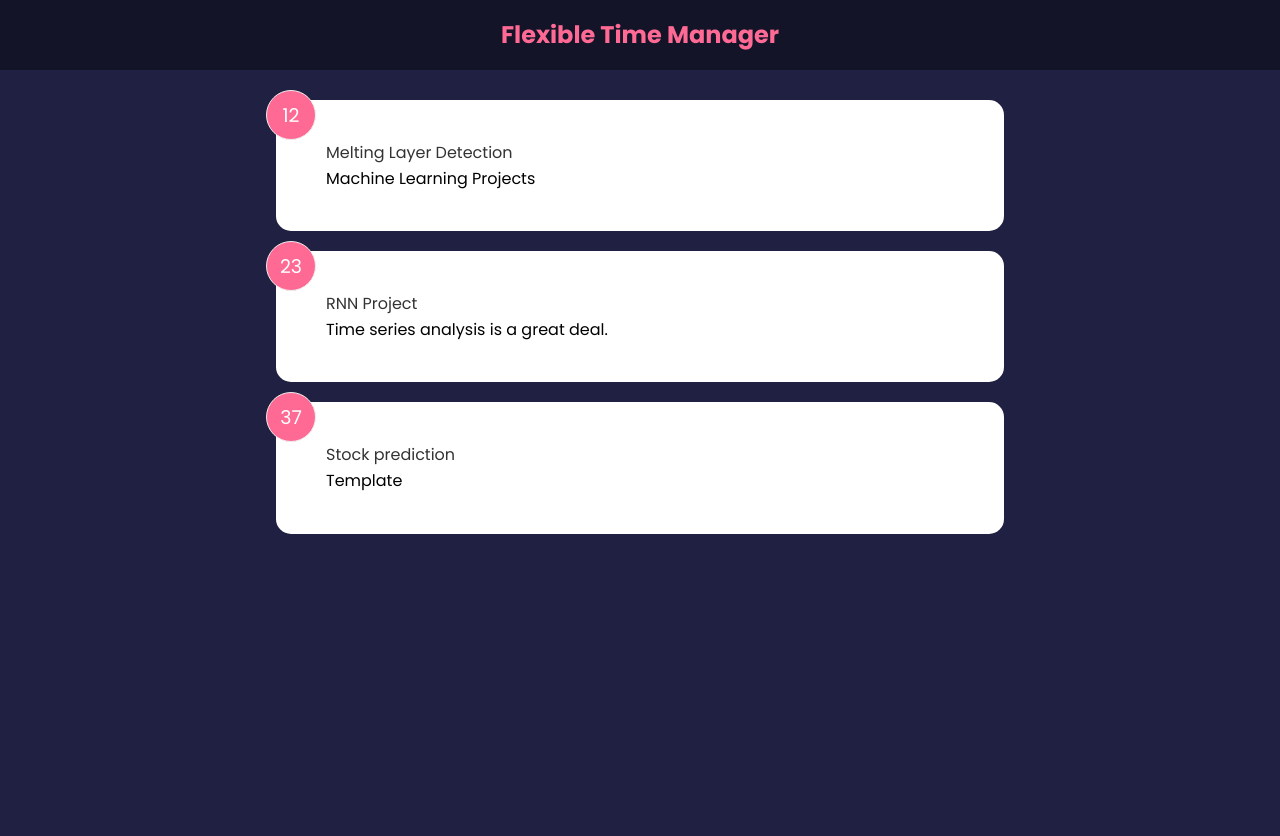
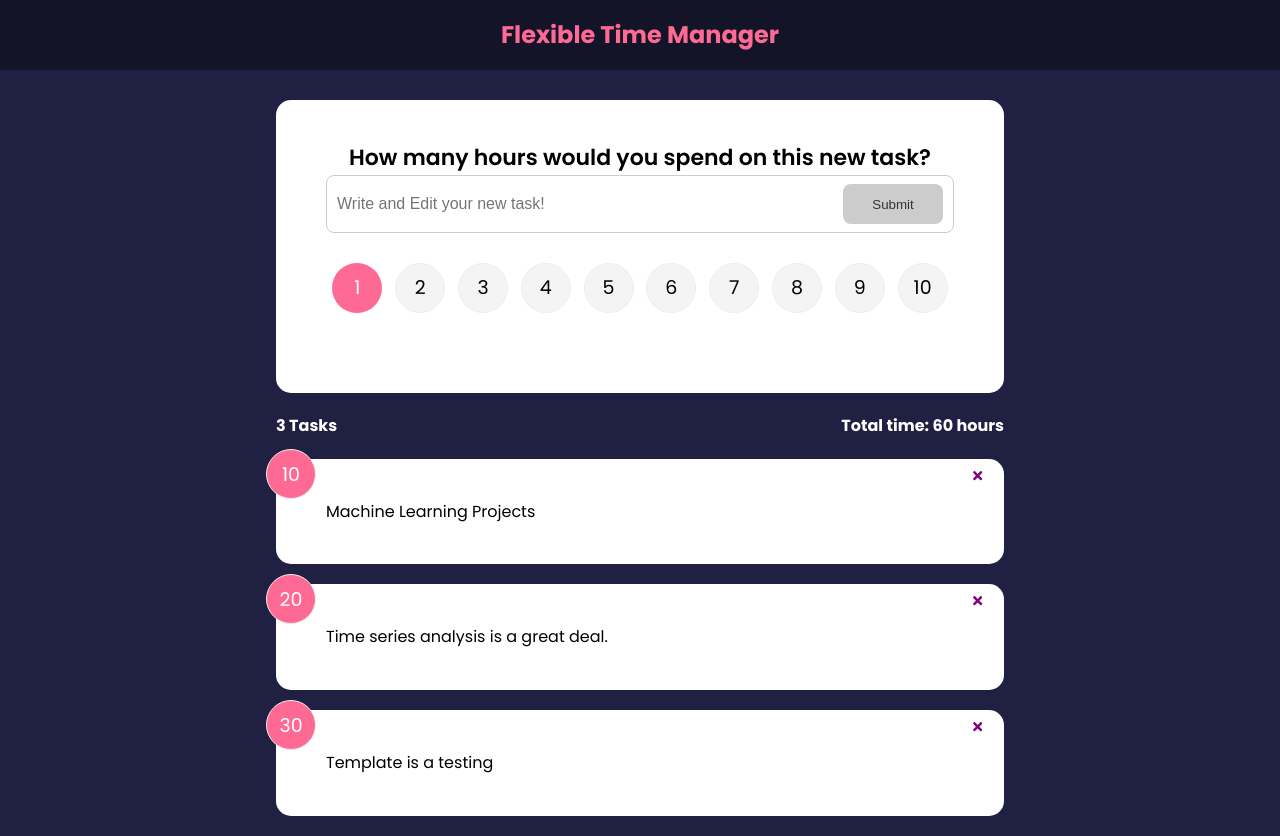
Before and after one commit to lishanlitamu/time-manager, a React (Create React App) app: page / in a window 1280 px wide. Before the commit the page ends 800 px from the top, so only its background shows below. Built offline with nearby package versions, Linux system fonts and the light colour scheme.

Commit message:
second update

```diff
--- a/src/App.js
+++ b/src/App.js
@@ -1,11 +1,14 @@
 import React from 'react'
 import './App.css';
 import Header from './components/Header';
-import Tasks from './components/Tasks';
+//import Tasks from './components/Tasks';
 import { useState } from 'react';
 import InputData from './data/InputData';
 import TaskList from './components/TaskList';
-import Card from './components/shared/Card';
+//import Card from './components/shared/Card';
+import TimeStat from './components/TimeStat';
+import TaskForm from './components/TaskForm';
+import {v4 as uuidv4} from 'uuid'
 
 
 function App() {
@@ -13,12 +16,28 @@ function App() {
   const [TaskData, setTaskData] = useState(
     InputData
   )
+  const handleClickClose = (i) =>{
+    if (window.confirm('Are you sure you want to delete this task?')){
+      setTaskData(TaskData.filter((t) => t.taskId !== i))
+    }
+
+  }
+
+  const handleAddTask = (t) => {
+    t.taskId = uuidv4()
+
+    setTaskData([t, ...TaskData])
+
+  }
 
   return (
     <>
     <Header />
+
     <div className='container'>
-      <TaskList TaskData={TaskData}/>
+      <TaskForm handleAddTask={handleAddTask}/>
+      <TimeStat taskData = {TaskData}/>
+      <TaskList TaskData={TaskData} handleClickClose = {handleClickClose} />
     </div>
 
     </>
--- /dev/null
+++ b/src/components/TaskForm.jsx
@@ -0,0 +1,72 @@
+import React from 'react'
+import Card from './shared/Card'
+import {useState} from 'react'
+// Wrap TaskForm within the component Card
+// instead of writing a html <button>, customize one
+import Button from './shared/Button'
+import TimeSelect from './TimeSelect'
+function TaskForm({handleAddTask}) {
+  // const [temp, setTemp] = useState(_default_value_for_temp_)
+  const [text, setText] = useState('')
+  const [btnDisabled, setBtnDisabled] = useState(true)
+  // btnDisabled is set to true by default until the character limit is satisfied
+  const [message, setMessage] = useState('') // used for validation on text limit
+  // handled as newTask changes in typing
+  // therefore use handleNewTaskInput
+
+  const [selected, setSelected] = useState(1)
+
+
+  const handleNewTaskInput = (event) => {
+    // get what's typed in the form
+
+    // no commas after setXXX
+    if (text === '') {
+        setBtnDisabled(true)
+        setMessage(null)
+    } else if (text && text.trim().length <= 10) {
+        setBtnDisabled(true)
+        setMessage('Please type in a task with more than 10 characters')
+    } else {
+
+        setMessage(null)
+        setBtnDisabled(false)
+    }
+       setText(event.target.value)
+
+  }
+
+    const handleSubmit = (e) => {
+        e.preventDefault()
+        if (text.trim().length > 10){
+            let newText = {
+                text,
+                selected
+
+            }
+        handleAddTask(newText)
+        setText('')
+        }
+    }
+
+
+  return (
+    <Card>
+        <form className='add-text' onSubmit={handleSubmit}>
+            <h2>How many hours would you spend on this new task?</h2>
+
+            <div className='input-group'>
+                <input onChange={handleNewTaskInput} type='text'
+                        placeholder='Write and Edit your new task!'
+                        value = {text}></input>
+                <Button type ='submit' isDisabled={btnDisabled}>Submit</Button>
+
+            </div>
+            <TimeSelect select={setSelected} selected={selected}></TimeSelect>
+            {message && <div className='message'>{message}</div>}
+        </form>
+    </Card>
+  )
+}
+
+export default TaskForm
--- a/src/components/TaskList.jsx
+++ b/src/components/TaskList.jsx
@@ -2,18 +2,41 @@ import React from 'react'
 //import InputData from '../data/InputData';
 import Tasks from './Tasks';
 import PropTypes from 'prop-types';
+import {motion, AnimatePresence} from 'framer-motion'
 
 //TaskData is a list of info
-function TaskList({TaskData}) {
+function TaskList({TaskData, handleClickClose}) {
 
   if(!TaskData || TaskData.length === 0){
     return <p>No Task Listed Yet!</p>
   }
+  // return (
+  //   <div className="task-list">
+  //     <AnimatePresence>
 
+  //       {TaskData.map((item) => (
+  //         <motion.div
+  //             key = {item.taskId}
+  //             initial = {{opacity: 0}}
+  //             animate={{opacity: 1}}
+  //             exit={{opacity: 0}}>
+
+  //           <Tasks key = {item.taskId} each={item} handleClickClose = {handleClickClose}/>
+
+  //         </motion.div>
+
+  //       ))}
+  //     </AnimatePresence>
+
+  //   </div>
+
+  // )
+
+  // without animation
   return (
     <div className="task-list">
         {TaskData.map((item) => (
-        <Tasks key = {item.taskId} item={item}/>
+        <Tasks key = {item.taskId} each={item} handleClickClose = {handleClickClose}/>
         ))}
     </div>
 
@@ -26,10 +49,10 @@ TaskList.propTypes = {
     // or
     TaskData: PropTypes.arrayOf(
         PropTypes.shape(
-            {taskId: PropTypes.number.isRequired,
-        taskTitle: PropTypes.string.isRequired,
-        taskDescription: PropTypes.string.isRequired,
-        time: PropTypes.number.isRequired,
+            {taskId: PropTypes.string.isRequired,
+
+        text: PropTypes.string.isRequired,
+        selected: PropTypes.number.isRequired,
     }))
 }
 
--- a/src/components/Tasks.jsx
+++ b/src/components/Tasks.jsx
@@ -2,7 +2,9 @@ import React from 'react'
 //import { useState } from 'react'
 import Card from './shared/Card';
 import PropTypes from 'prop-types';
-function Tasks({item}) {
+import {FaTimes} from 'react-icons/fa'
+
+function Tasks({each, handleClickClose}) {
 
 
 
@@ -21,15 +23,16 @@ function Tasks({item}) {
 
   return (
     <Card >
-        <div className="text-display">
-                {item.taskTitle}
-        </div>
+
+        <button className='close'>
+          <FaTimes onClick={() => handleClickClose(each.taskId)} color = 'purple'/>
+        </button>
         <div className="num-display">
-            {item.taskId}
+            {each.selected}
 
         </div>
         <p>
-              {item.taskDescription}
+              {each.text}
         </p>
 
     </Card>
@@ -38,7 +41,7 @@ function Tasks({item}) {
 //<button className='button-clear-time' onClick={eventhandler}>Increase 0.5 hour</button>
 
 Tasks.propTypes = {
-  item: PropTypes.object.isRequired
+  each: PropTypes.object.isRequired
 }
 
 
--- /dev/null
+++ b/src/components/TimeSelect.jsx
@@ -0,0 +1,32 @@
+import React from 'react'
+// NOTE: We don't need local state here as it's a duplicate of parent state
+  // also no real need for useEffect or context
+  // useEffect(() => {
+  //   select(feedbackEdit.item.rating)
+  // }, [feedbackEdit])
+function TimeSelect({select, selected}) {
+
+  const handleChange = (e) => {
+    select(+e.currentTarget.value)
+  }
+  return (
+    <ul className='rating'>
+      {Array.from({ length: 10 }, (_, i) => (
+        <li key={`rating-${i + 1}`}>
+          <input
+            type='radio'
+            id={`num${i + 1}`}
+            name='rating'
+            value={i + 1}
+            onChange={handleChange}
+            checked={selected === i + 1}
+          />
+          <label htmlFor={`num${i + 1}`}>{i + 1}</label>
+        </li>
+      ))}
+    </ul>
+
+  )
+}
+
+export default TimeSelect
--- /dev/null
+++ b/src/components/TimeStat.jsx
@@ -0,0 +1,44 @@
+import React from 'react'
+import PropTypes from 'prop-types'
+function TimeStat({taskData}) {
+
+
+  // Calculate the total hours
+  // in reduce function
+  // accumulator and current, two props
+  // 0 is the default value to return
+
+  let average = taskData.reduce((accumulator, curr)=> {
+    return accumulator + curr.selected
+  }, 0)
+
+  //.toFixed(1)
+  // always show one decimal for average
+
+  // .replace(/[.,]0$/,'')
+  // if it's zero after decimal, replace it with ''
+  average = average.toFixed(1).replace(/[.,]0$/,'')
+
+
+
+  return (
+    <div className='time-stats'>
+        <h4>
+            {taskData.length} Tasks
+        </h4>
+        <h4>
+            Total time: {isNaN(average) ? 0: average} hours
+        </h4>
+
+    </div>
+  )
+}
+
+TimeStat.propTypes = {
+    taskData: PropTypes.array.isRequired,
+    // if you want to break down taskData to set type for each prop
+    // use PropTypes.arrayOf.
+}
+
+
+export default TimeStat
--- /dev/null
+++ b/src/components/shared/Button.jsx
@@ -0,0 +1,28 @@
+import React from 'react'
+import PropTypes from 'prop-types'
+
+function Button({children, version, type, isDisabled}) {
+    // version can be btn-primary or btn-secondary
+  return (
+    <button type = {type} disabled={isDisabled} className={`btn btn-${version}`}>
+        {children}
+    </button>
+  )
+}
+
+
+Button.defaultProps = {
+    version: 'primary',
+    type:'button',
+    isDisabled:false,
+}
+
+
+Button.propTypes = {
+    children: PropTypes.node.isRequired,
+    version: PropTypes.string, // with default values
+    type: PropTypes.string,
+    isDisabled: PropTypes.bool,
+}
+
+export default Button
--- a/src/data/InputData.js
+++ b/src/data/InputData.js
@@ -1,21 +1,21 @@
 const InputData = [
     {
-        taskId:12,
-        time: 10,
-        taskTitle: 'Melting Layer Detection',
-        taskDescription:'Machine Learning Projects'
+        taskId:'12',
+        selected: 10,
+        //taskTitle: 'Melting Layer Detection',
+        text:'Machine Learning Projects'
       },
       {
-        taskId:23,
-        time: 20,
-        taskTitle: 'RNN Project',
-        taskDescription:'Time series analysis is a great deal. '
+        taskId:'23',
+        selected: 20,
+        //taskTitle: 'RNN Project',
+        text:'Time series analysis is a great deal. '
       },
       {
-        taskId:37,
-        time: 30,
-        taskTitle: 'Stock prediction',
-        taskDescription:'Template'
+        taskId:'37',
+        selected: 30,
+        //taskTitle: 'Stock prediction',
+        text:'Template is a testing '
       }
 ]
 
--- a/src/index.css
+++ b/src/index.css
@@ -124,7 +124,7 @@ input:focus {
   outline: none;
 }
 
-.feedback-stats {
+.time-stats {
   color: #fff;
   display: flex;
   justify-content: space-between;
```
